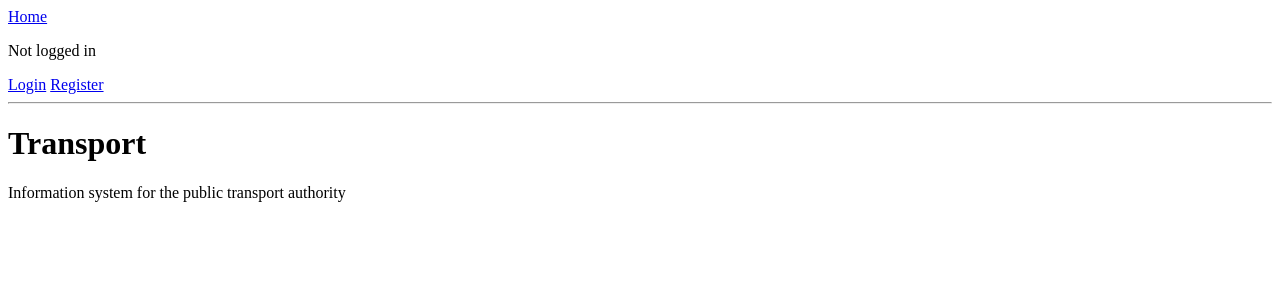
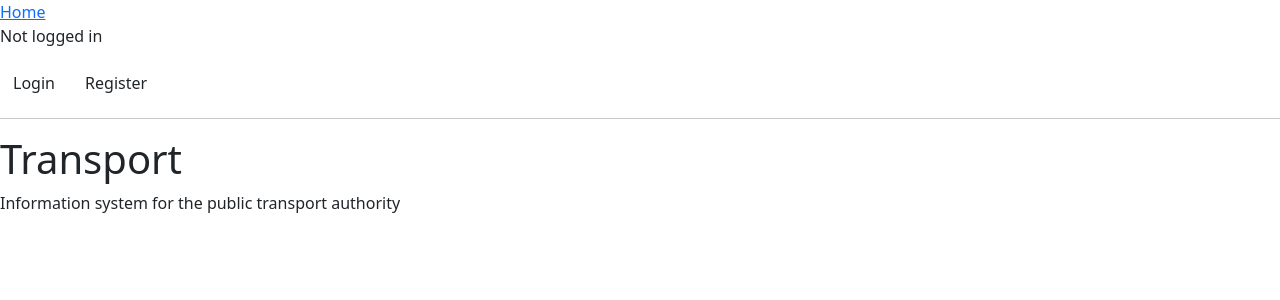
Before and after one commit to mstrlc/iis-project, a Flask app: page / in a window 1280 px wide. Shown: the top 300 px of the page. Run offline with Flask 3, Linux system fonts and the light colour scheme; some libraries are stand-ins or nearby versions.

Commit message:
add Bootstrap

```diff
--- a/transport/templates/base.html
+++ b/transport/templates/base.html
@@ -3,6 +3,7 @@
 <head>
     <meta charset="UTF-8">
     <title>{% block title %} {% endblock %} | Transport </title>
+    <link href="https://cdn.jsdelivr.net/npm/bootstrap@5.3.2/dist/css/bootstrap.min.css" rel="stylesheet" integrity="sha384-T3c6CoIi6uLrA9TneNEoa7RxnatzjcDSCmG1MXxSR1GAsXEV/Dwwykc2MPK8M2HN" crossorigin="anonymous">
     <style>
     </style>
 </head>
@@ -14,8 +15,8 @@
             <button id="logout" href="{{ url_for('api.authentication_api.logout') }}">Logout</button>
         {% else %}
             <p>Not logged in</p>
-            <a href="{{ url_for('authentication.login') }}" class="btn btn-primary">Login</a>
-            <a href="{{ url_for('authentication.register') }}" class="btn btn-primary">Register</a>
+            <a href="{{ url_for('authentication.login') }}" class="btn">Login</a>
+            <a href="{{ url_for('authentication.register') }}" class="btn">Register</a>
             {% endif %}
     </nav>
     <hr>
```
